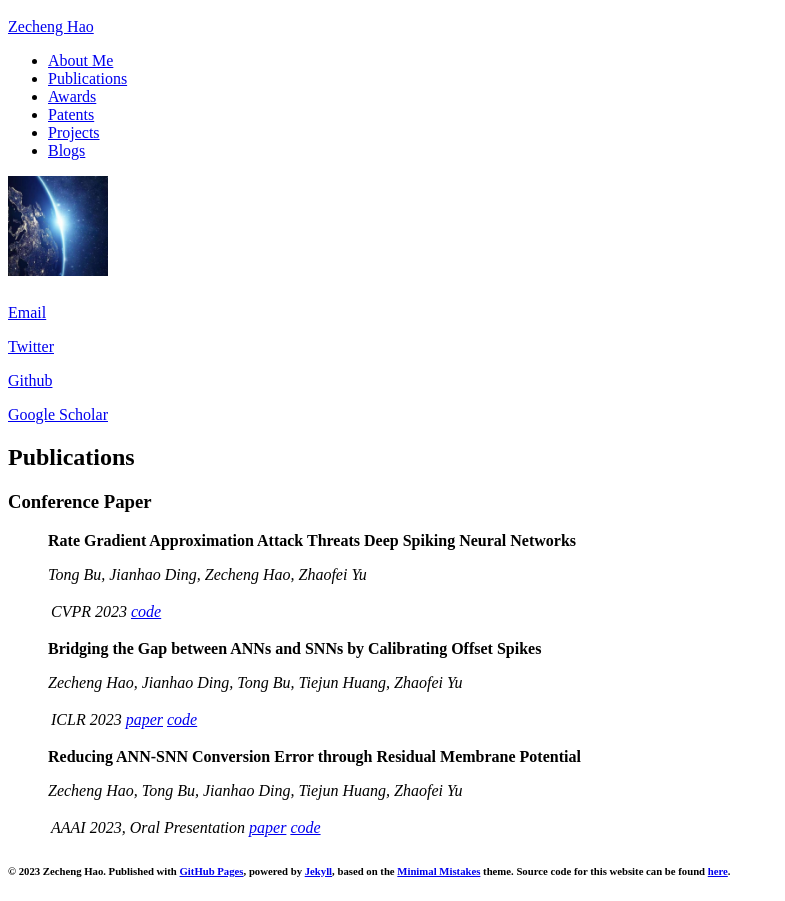
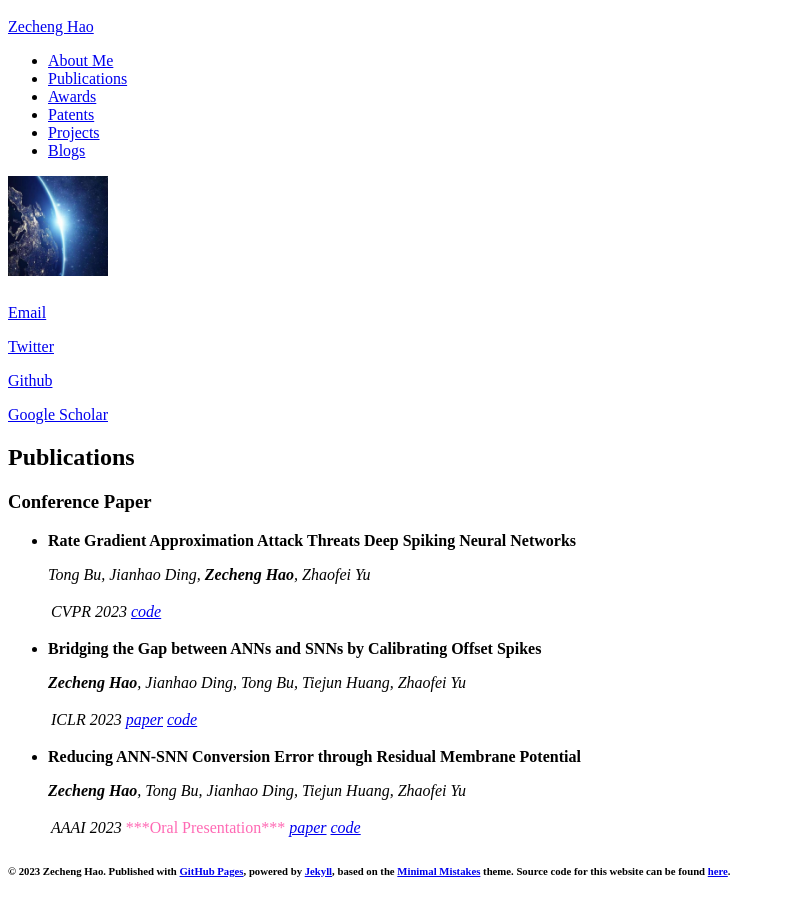
Before and after one commit to hzc1208/hzc1208.github.io, a Jekyll site: the page built from publications.md, in a window 1280 px wide. Shown: the part 108-1009 px from the top of the page, without its empty margins (0-785 px from the left). Built offline with Jekyll 4.4.1, drawn with Linux system fonts in a browser that asks for light colours; nearby versions of some CDN libraries; comment, search, counter and statistics services are not loaded.

Commit message:
update personal homepage

```diff
--- a/publications.md
+++ b/publications.md
@@ -8,24 +8,24 @@
 
 ### Conference Paper
 
-> **Rate Gradient Approximation Attack Threats Deep Spiking Neural Networks**
->
-> *Tong Bu, Jianhao Ding, Zecheng Hao, Zhaofei Yu*
->
-> *CVPR 2023* | [*code*](https://github.com/putshua/SNN_attack_RGA)
+* **Rate Gradient Approximation Attack Threats Deep Spiking Neural Networks**
+
+  *Tong Bu, Jianhao Ding, **Zecheng Hao**, Zhaofei Yu*
+
+  *CVPR 2023* | [*code*](https://github.com/putshua/SNN_attack_RGA)
 
 
 
-> **Bridging the Gap between ANNs and SNNs by Calibrating Offset Spikes**
->
-> *Zecheng Hao, Jianhao Ding, Tong Bu, Tiejun Huang, Zhaofei Yu*
->
-> *ICLR 2023* | [*paper*](https://openreview.net/forum?id=PFbzoWZyZRX) | [*code*](https://github.com/hzc1208/ANN2SNN_COS)
+* **Bridging the Gap between ANNs and SNNs by Calibrating Offset Spikes**
+
+  ***Zecheng Hao****, Jianhao Ding, Tong Bu, Tiejun Huang, Zhaofei Yu*
+
+  *ICLR 2023* | [*paper*](https://openreview.net/forum?id=PFbzoWZyZRX) | [*code*](https://github.com/hzc1208/ANN2SNN_COS)
 
 
 
-> **Reducing ANN-SNN Conversion Error through Residual Membrane Potential**
->
-> *Zecheng Hao, Tong Bu, Jianhao Ding, Tiejun Huang, Zhaofei Yu*
->
-> *AAAI 2023, Oral Presentation* | [*paper*](https://arxiv.org/abs/2302.02091) | [*code*](https://github.com/hzc1208/ANN2SNN_SRP)
+* **Reducing ANN-SNN Conversion Error through Residual Membrane Potential**
+
+  ***Zecheng Hao****, Tong Bu, Jianhao Ding, Tiejun Huang, Zhaofei Yu*
+
+  *AAAI 2023* | <font color=HotPink>***Oral Presentation***</font> | [*paper*](https://arxiv.org/abs/2302.02091) | [*code*](https://github.com/hzc1208/ANN2SNN_SRP)
```
Also changed, not shown: index.md (+5 -7 lines), patents.md (+1 -1 lines), README.md.
